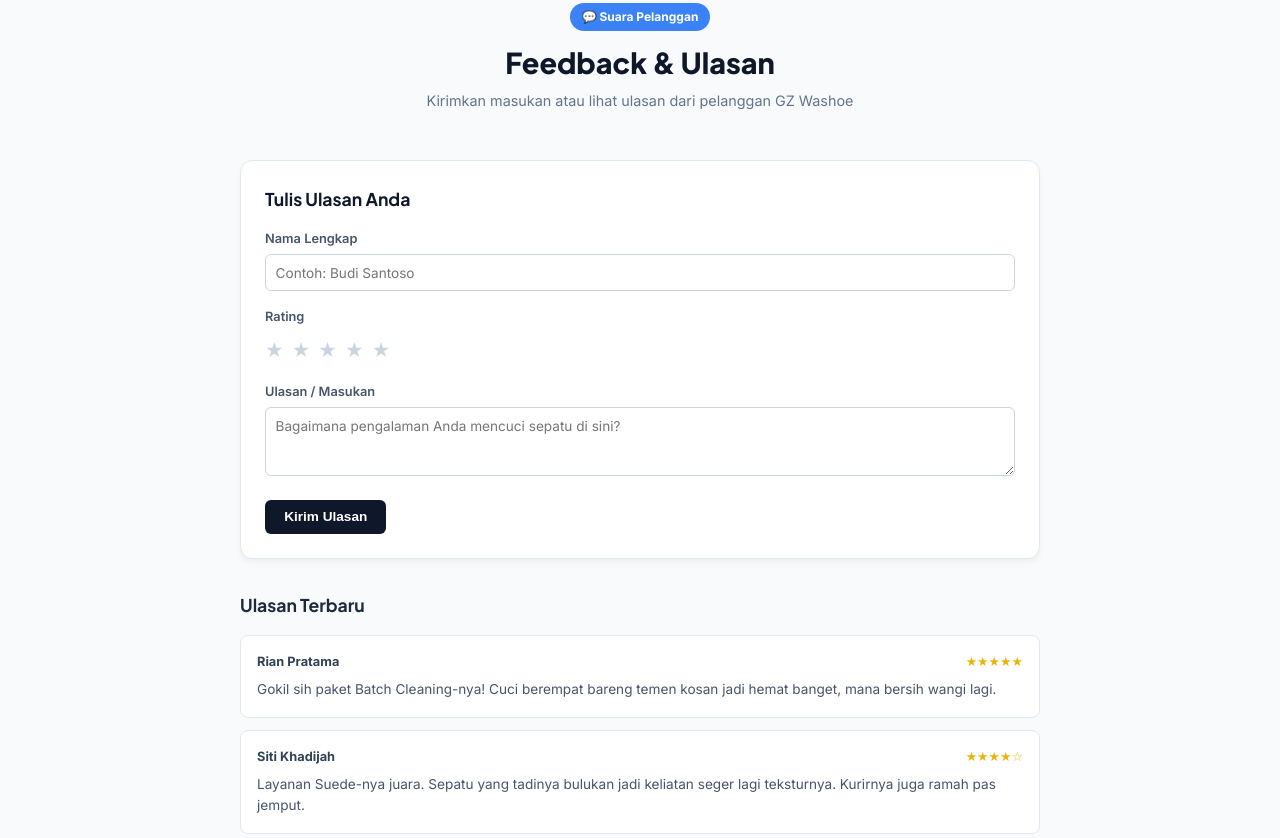
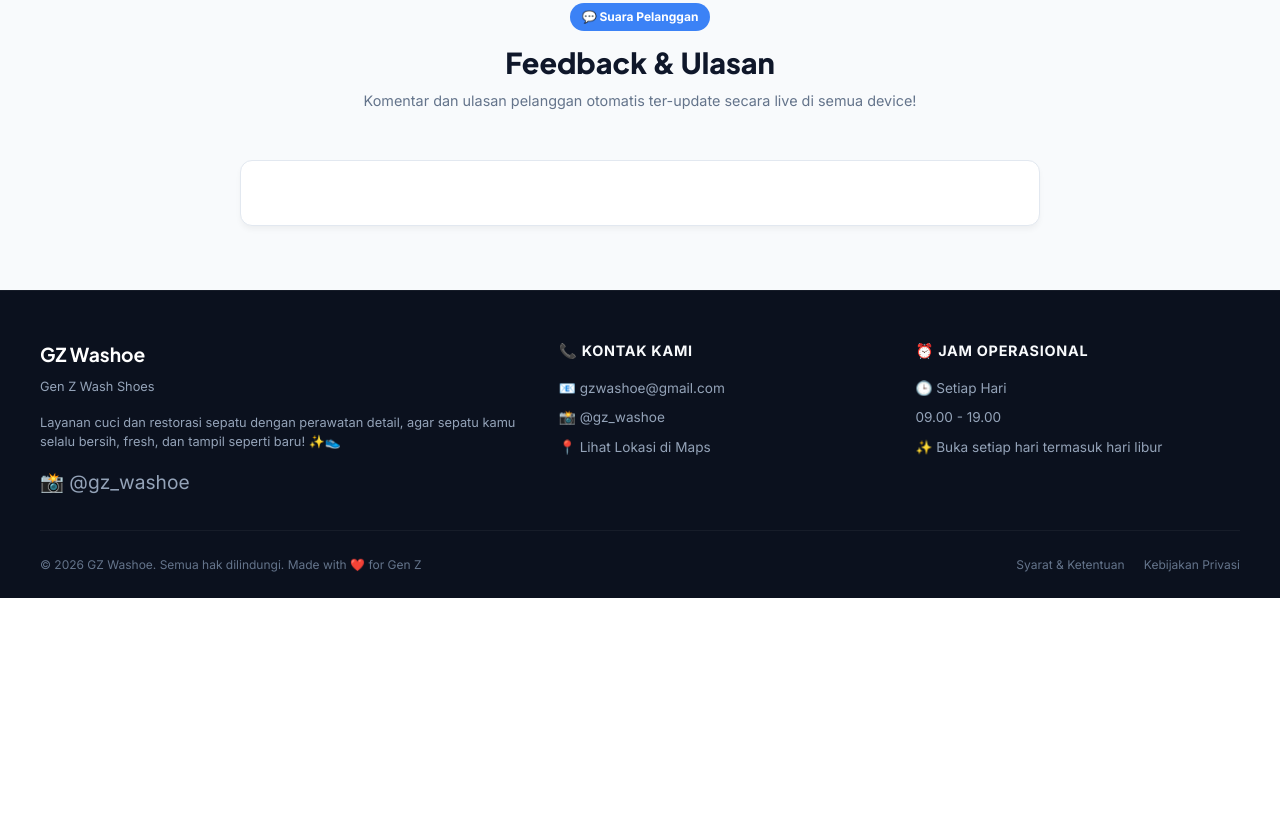
Before and after one commit to dexterts1973-cmyk/gz-washoe, a plain HTML site: page index.html in a window 1280 px wide. Shown: the part 3244-4082 px from the top of the page. After the commit the page ends 3842 px from the top, so only its background shows below. Drawn offline with Linux system fonts and the light colour scheme; a script that the page names is missing.

Commit message:
Update index.html

```diff
--- a/index.html
+++ b/index.html
@@ -4,7 +4,6 @@
     <meta charset="UTF-8">
     <meta name="viewport" content="width=device-width, initial-scale=1.0">
     <title>GZ Washoe - Jasa Cuci Sepatu</title>
-    <!-- Google Fonts: Inter & Plus Jakarta Sans -->
     <link rel="preconnect" href="https://fonts.googleapis.com">
     <link rel="preconnect" href="https://fonts.gstatic.com" crossorigin>
     <link href="https://fonts.googleapis.com/css2?family=Inter:wght@400;500;600;700&family=Plus+Jakarta+Sans:wght@500;600;700;800&display=swap" rel="stylesheet">
@@ -495,7 +494,7 @@
             text-align: left;
         }
 
-        /* Feedback Section */
+        /* Feedback Section - Disqus Style Box */
         .feedback-section {
             background-color: #f8fafc;
             padding: 4rem 1.5rem;
@@ -505,93 +504,12 @@
             max-width: 800px;
             margin: 0 auto;
         }
-        .feedback-form-box {
+        .disqus-container-box {
             background: white;
             border: 1px solid #e2e8f0;
             border-radius: 12px;
-            padding: 1.5rem;
-            margin-bottom: 2rem;
+            padding: 2rem;
             box-shadow: 0 4px 6px -1px rgba(0,0,0,0.05);
-        }
-        .feedback-form-box h3 {
-            font-size: 1.1rem;
-            margin-bottom: 1rem;
-            color: #0f172a;
-        }
-        .form-group {
-            margin-bottom: 1rem;
-        }
-        .form-group label {
-            display: block;
-            font-size: 0.8rem;
-            font-weight: 600;
-            margin-bottom: 0.3rem;
-            color: #475569;
-        }
-        .form-control {
-            width: 100%;
-            padding: 0.6rem;
-            border: 1px solid #cbd5e1;
-            border-radius: 6px;
-            font-family: inherit;
-            font-size: 0.85rem;
-        }
-        .form-control:focus {
-            outline: none;
-            border-color: #3b82f6;
-        }
-        .rating-input {
-            display: flex;
-            gap: 0.5rem;
-            font-size: 1.3rem;
-            cursor: pointer;
-            margin-bottom: 0.5rem;
-        }
-        .rating-star {
-            color: #cbd5e1;
-            transition: color 0.2s;
-        }
-        .rating-star.active {
-            color: #eab308;
-        }
-        .btn-submit-feedback {
-            background: #0f172a;
-            color: white;
-            border: none;
-            padding: 0.6rem 1.2rem;
-            font-size: 0.85rem;
-            font-weight: 600;
-            border-radius: 6px;
-            cursor: pointer;
-        }
-        .feedback-list h3 {
-            font-size: 1.1rem;
-            margin-bottom: 1rem;
-        }
-        .feedback-item {
-            background: white;
-            border: 1px solid #e2e8f0;
-            border-radius: 8px;
-            padding: 1rem;
-            margin-bottom: 0.75rem;
-        }
-        .feedback-meta {
-            display: flex;
-            justify-content: space-between;
-            align-items: center;
-            font-size: 0.8rem;
-            margin-bottom: 0.4rem;
-        }
-        .feedback-name {
-            font-weight: 700;
-            color: #334155;
-        }
-        .feedback-stars {
-            color: #eab308;
-        }
-        .feedback-text {
-            font-size: 0.85rem;
-            color: #475569;
         }
 
         /* MODAL POPUP FIX (Figma Overlay Style) */
@@ -667,6 +585,28 @@
             display: inline-flex;
             align-items: center;
             gap: 0.4rem;
+        }
+        .form-group {
+            margin-bottom: 1rem;
+        }
+        .form-group label {
+            display: block;
+            font-size: 0.8rem;
+            font-weight: 600;
+            margin-bottom: 0.3rem;
+            color: #475569;
+        }
+        .form-control {
+            width: 100%;
+            padding: 0.6rem;
+            border: 1px solid #cbd5e1;
+            border-radius: 6px;
+            font-family: inherit;
+            font-size: 0.85rem;
+        }
+        .form-control:focus {
+            outline: none;
+            border-color: #3b82f6;
         }
 
         /* Footer */
@@ -762,7 +702,6 @@
 </head>
 <body>
 
-    <!-- Header / Navbar -->
     <header>
         <div class="navbar">
             <div class="brand">
@@ -782,7 +721,6 @@
         </div>
     </header>
 
-    <!-- Hero Section -->
     <section class="hero">
         <div class="hero-container">
             <div class="badge-favorite">✨ Gen Z's Favorite Shoe Care</div>
@@ -802,7 +740,6 @@
         </div>
     </section>
 
-    <!-- Section Layanan -->
     <section id="layanan" class="light-section">
         <div class="section-header">
             <div class="section-badge">💼 Layanan Kami</div>
@@ -811,7 +748,6 @@
         </div>
 
         <div class="layanan-grid">
-            <!-- Reguler -->
             <div class="layanan-card">
                 <div>
                     <div class="card-pop-badge">★ TERPOPULER</div>
@@ -828,7 +764,6 @@
                 <button class="btn-card-order" onclick="openOrderModal('reguler')">Pilih Paket</button>
             </div>
 
-            <!-- Express -->
             <div class="layanan-card">
                 <div>
                     <div class="layanan-title">⚡ Express</div>
@@ -844,7 +779,6 @@
                 <button class="btn-card-order" onclick="openOrderModal('express')">Pilih Paket</button>
             </div>
 
-            <!-- Reglue -->
             <div class="layanan-card">
                 <div>
                     <div class="layanan-title">🔧 Reglue</div>
@@ -860,7 +794,6 @@
                 <button class="btn-card-order" onclick="openOrderModal('reglue')">Pilih Paket</button>
             </div>
 
-            <!-- Suede -->
             <div class="layanan-card">
                 <div>
                     <div class="layanan-title">🌪️ Suede</div>
@@ -876,7 +809,6 @@
                 <button class="btn-card-order" onclick="openOrderModal('suede')">Pilih Paket</button>
             </div>
 
-            <!-- Rewhite -->
             <div class="layanan-card">
                 <div>
                     <div class="layanan-title">☀️ Rewhite</div>
@@ -893,7 +825,6 @@
         </div>
     </section>
 
-    <!-- Section Promo -->
     <section id="promo" class="promo-section">
         <div class="promo-container">
             <div class="promo-badge">🎉 PROMO SPESIAL</div>
@@ -927,7 +858,6 @@
         </div>
     </section>
 
-    <!-- Section Cara Kerja -->
     <section id="cara-kerja" class="light-section">
         <div class="section-header">
             <div class="section-badge">🖤 Prosesnya Gampang Banget!</div>
@@ -967,65 +897,38 @@
         </div>
     </section>
 
-    <!-- Feedback Section -->
     <section id="feedback" class="feedback-section">
         <div class="feedback-container">
             <div class="section-header">
                 <div class="section-badge" style="background:#3b82f6;">💬 Suara Pelanggan</div>
                 <h2>Feedback & Ulasan</h2>
-                <p>Kirimkan masukan atau lihat ulasan dari pelanggan GZ Washoe</p>
+                <p>Komentar dan ulasan pelanggan otomatis ter-update secara live di semua device!</p>
             </div>
 
-            <!-- Form Tambah Feedback -->
-            <div class="feedback-form-box">
-                <h3>Tulis Ulasan Anda</h3>
-                <form id="feedbackForm">
-                    <div class="form-group">
-                        <label>Nama Lengkap</label>
-                        <input type="text" id="fbName" class="form-control" placeholder="Contoh: Budi Santoso" required>
-                    </div>
-                    <div class="form-group">
-                        <label>Rating</label>
-                        <div class="rating-input" id="ratingInput">
-                            <span class="rating-star" data-value="1">★</span>
-                            <span class="rating-star" data-value="2">★</span>
-                            <span class="rating-star" data-value="3">★</span>
-                            <span class="rating-star" data-value="4">★</span>
-                            <span class="rating-star" data-value="5">★</span>
-                        </div>
-                    </div>
-                    <div class="form-group">
-                        <label>Ulasan / Masukan</label>
-                        <textarea id="fbText" class="form-control" rows="3" placeholder="Bagaimana pengalaman Anda mencuci sepatu di sini?" required></textarea>
-                    </div>
-                    <button type="submit" class="btn-submit-feedback">Kirim Ulasan</button>
-                </form>
-            </div>
-
-            <!-- Daftar Feedback -->
-            <div class="feedback-list">
-                <h3>Ulasan Terbaru</h3>
-                <div id="feedbackContainer">
-                    <div class="feedback-item">
-                        <div class="feedback-meta">
-                            <span class="feedback-name">Rian Pratama</span>
-                            <span class="feedback-stars">★★★★★</span>
-                        </div>
-                        <p class="feedback-text">Gokil sih paket Batch Cleaning-nya! Cuci berempat bareng temen kosan jadi hemat banget, mana bersih wangi lagi.</p>
-                    </div>
-                    <div class="feedback-item">
-                        <div class="feedback-meta">
-                            <span class="feedback-name">Siti Khadijah</span>
-                            <span class="feedback-stars">★★★★☆</span>
-                        </div>
-                        <p class="feedback-text">Layanan Suede-nya juara. Sepatu yang tadinya bulukan jadi keliatan seger lagi teksturnya. Kurirnya juga ramah pas jemput.</p>
-                    </div>
-                </div>
+            <div class="disqus-container-box">
+                <div id="disqus_thread"></div>
+                <script>
+                    /**
+                    * RECOMMENDED CONFIGURATION VARIABLES: EDIT AND UNCOMMENT THE SECTION BELOW TO INSERT DYNAMIC VALUES FROM YOUR PLATFORM OR CMS.
+                    * LEARN WHY DEFINING THESE VARIABLES IS IMPORTANT: https://disqus.com/admin/universalcode/#configuration-variables    */
+                    /*
+                    var disqus_config = function () {
+                    this.page.url = PAGE_URL;  // Replace PAGE_URL with your page's canonical URL variable
+                    this.page.identifier = PAGE_IDENTIFIER; // Replace PAGE_IDENTIFIER with your page's unique identifier variable
+                    };
+                    */
+                    (function() { // DON'T EDIT BELOW THIS LINE
+                    var d = document, s = d.createElement('script');
+                    s.src = 'https://gz-washoe.disqus.com/embed.js';
+                    s.setAttribute('data-timestamp', +new Date());
+                    (d.head || d.body).appendChild(s);
+                    })();
+                </script>
+                <noscript>Please enable JavaScript to view the <a href="https://disqus.com/?ref_noscript">comments powered by Disqus.</a></noscript>
             </div>
         </div>
     </section>
 
-    <!-- DYNAMIC INTERACTIVE MODAL OVERLAY (Sesuai Gambar Figma) -->
     <div class="modal-overlay" id="orderModal">
         <div class="modal-box">
             <div class="modal-header">
@@ -1073,7 +976,6 @@
         </div>
     </div>
 
-    <!-- Footer -->
     <footer>
         <div class="footer-grid">
             <div class="footer-brand">
@@ -1110,70 +1012,7 @@
         </div>
     </footer>
 
-    <!-- JavaScript Integrasi Modal & WhatsApp Template -->
     <script>
-        // Logic Interaksi Rating Ulasan
-        let selectedRating = 0;
-        const stars = document.querySelectorAll('#ratingInput .rating-star');
-
-        stars.forEach(star => {
-            star.addEventListener('click', function() {
-                selectedRating = parseInt(this.getAttribute('data-value'));
-                updateStarsDisplay();
-            });
-        });
-
-        function updateStarsDisplay() {
-            stars.forEach(star => {
-                const val = parseInt(star.getAttribute('data-value'));
-                if(val <= selectedRating) {
-                    star.classList.add('active');
-                } else {
-                    star.classList.remove('active');
-                }
-            });
-        }
-
-        // Submit Form Ulasan/Feedback
-        document.getElementById('feedbackForm').addEventListener('submit', function(e) {
-            e.preventDefault();
-            const name = document.getElementById('fbName').value;
-            const text = document.getElementById('fbText').value;
-
-            if(selectedRating === 0) {
-                alert('Silakan pilih rating bintang terlebih dahulu!');
-                return;
-            }
-
-            const feedbackItem = document.createElement('div');
-            feedbackItem.classList.add('feedback-item');
-
-            let starString = '';
-            for(let i=1; i<=5; i++) {
-                starString += i <= selectedRating ? '★' : '☆';
-            }
-
-            feedbackItem.innerHTML = `
-                <div class="feedback-meta">
-                    <span class="feedback-name">${name}</span>
-                    <span class="feedback-stars">${starString}</span>
-                </div>
-                <p class="feedback-text">${text}</p>
-            `;
-
-            const container = document.getElementById('feedbackContainer');
-            container.insertBefore(feedbackItem, container.firstChild);
-
-            document.getElementById('feedbackForm').reset();
-            selectedRating = 0;
-            updateStarsDisplay();
-
-            alert('Terima kasih! Ulasan Anda berhasil ditambahkan secara live.');
-        });
-
-        // ==========================================
-        // MANAJEMEN MODAL & WHATSAPP (NOMOR BARU: 6282115994231)
-        // ==========================================
         const modal = document.getElementById('orderModal');
 
         // Membuka modal dan otomatis menyesuaikan dropdown paket jika dipilih lewat card
@@ -1211,7 +1050,7 @@
             const qty = document.getElementById('orderQty').value;
             const notes = document.getElementById('orderNotes').value || '-';
 
-            // Mengatur nomor WhatsApp tujuan toko terbaru (082115994231 -> 6282115994231)
+            // Mengatur nomor WhatsApp tujuan toko terbaru (6282115994231)
             const whatsappNumber = "6282115994231";
 
             // Merapikan template teks pesanan menggunakan encodeURIComponent agar spasi dan baris terbaca sempurna
```
